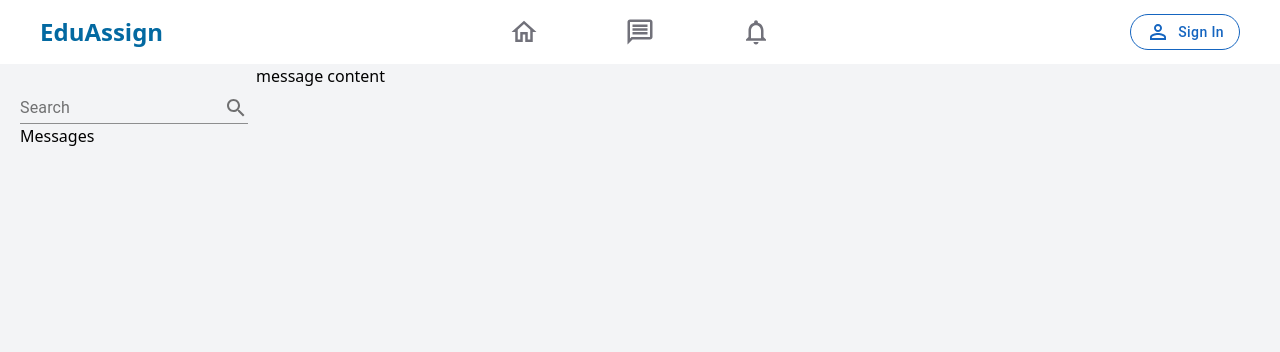
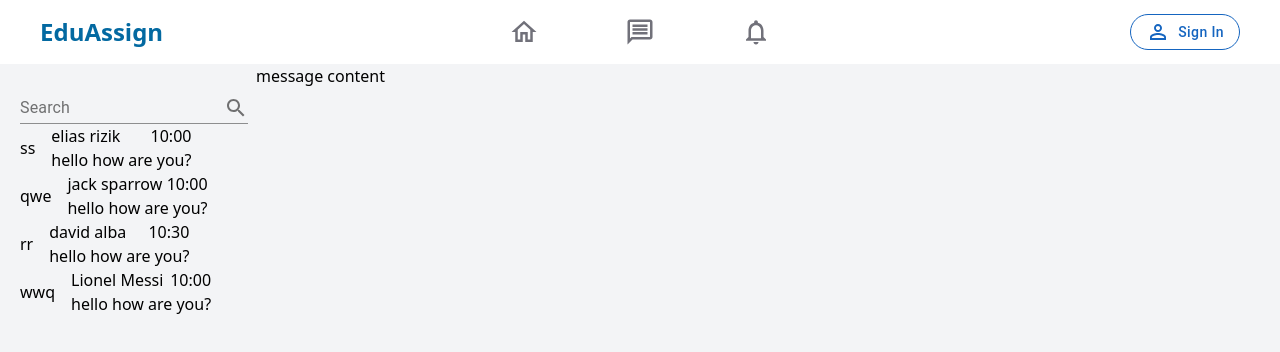
Before and after one commit to eliasrizik93/EduAssign, a React (Create React App) app in the folder client/: page /messages in a window 1280 px wide. Shown: the top 352 px of the page. Built offline with nearby package versions, Linux system fonts and the light colour scheme.

Commit message:
change structer and add messages

```diff
--- a/client/src/App.tsx
+++ b/client/src/App.tsx
@@ -1,14 +1,14 @@
 import React from "react";
 import NavBar from "./components/NavBar/NavBar";
 import { Route, Routes } from "react-router-dom";
-import Messages from "./components/Messages/Messages";
+import MessagesPage from "./components/Messages/MessagesPage";
 
 const App: React.FC = () => {
   return (
     <>
       <NavBar />
       <Routes>
-        <Route path="/messages" element={<Messages />} />
+        <Route path="/messages" element={<MessagesPage />} />
       </Routes>
     </>
   );
--- a/client/src/components/Messages/Messages.tsx
+++ b/client/src/components/Messages/MessagesPage.tsx
@@ -1,6 +1,6 @@
 import React from "react";
-import SideBarMessages from "./SideBarMessages/SideBarMessages";
 import MessageContent from "./MessageContent/MessageContent";
+import SideBarMessages from "./SidebarMessages/SideBarMessages";
 
 const Messages: React.FC = () => {
   return (
--- a/client/src/components/Messages/SideBarMessages/SideBarMessages.tsx
+++ b/client/src/components/Messages/SideBarMessages/SideBarMessages.tsx
@@ -1,81 +1,14 @@
-import React, { ChangeEvent, useState } from 'react';
-import TextField from '@material-ui/core/TextField';
-import SearchIcon from '@material-ui/icons/Search';
-import { makeStyles } from '@material-ui/core/styles';
-
-const useStyles = makeStyles((theme) => ({
-  input: {
-    width: '100%',
-  },
-  searchIcon: {
-    color: theme.palette.action.active,
-  },
-  focused: {
-    color: theme.palette.primary.main,
-  },
-  labelContainer: {
-    '&$labelFocused': {
-      fontWeight: 'bold',
-    },
-  },
-  labelFocused: {},
-  errorMessage: {
-    color: 'red',
-  },
-}));
-
-const REGEX_CHECK = /\d|[^\w\s]/; // No numbers or special characters
+import React from 'react';
+import SidebarSearch from './SidebarSearch/SidebarSearch';
+import SidebarMessagesList from './SidebarMessagesList/SidebarMessagesList';
 
 const SideBarMessages = () => {
-  const [inputIsFocused, setInputIsFocused] = useState<boolean>(false)
-  const [searchValue, setSearchValue] = useState<string>('')
-  const [errorMessage, setErrorMessage] = useState<string>('')
-  const classes = useStyles();
-
-  const handleInputFocus = () => {
-    setInputIsFocused(true);
-  };
-
-  const handleInputBlur = () => {
-    setInputIsFocused(false);
-  };
-
-  const checkSearchValue = (event: ChangeEvent<HTMLInputElement>) => {
-    const { value } = event.target;
-    setSearchValue(value);
-
-    if (REGEX_CHECK.test(value)) {
-      setErrorMessage('Invalid input');
-    } else {
-      setErrorMessage('');
-    }
-  };
-
   return (
     <div className="w-1/5 pr-2 pl-5 pt-3">
-      <TextField
-        id="standard-basic"
-        label="Search"
-        variant="standard"
-        className={classes.input}
-        value={searchValue}
-        onChange={checkSearchValue}
-        onFocus={handleInputFocus}
-        onBlur={handleInputBlur}
-        InputProps={{
-          endAdornment: (
-            <SearchIcon className={`${classes.searchIcon} ${inputIsFocused && classes.focused}`} />
-          ),
-        }}
-        InputLabelProps={{
-          classes: {
-            root: classes.labelContainer,
-            focused: classes.labelFocused,
-          },
-        }}
-      />
-      {errorMessage && <div className={classes.errorMessage}>{errorMessage}</div>}
-      <div className="h-full">Messages</div>
+        <SidebarSearch />
+      <div className="h-full w-full">
+        <SidebarMessagesList />
+      </div>
     </div>
   );
 };
--- /dev/null
+++ b/client/src/components/Messages/SideBarMessages/SidebarMessagesList/SidebarMessagesList.tsx
@@ -0,0 +1,60 @@
+import { makeStyles } from "@material-ui/core";
+
+const Users = [{
+    name: 'elias rizik',
+    time: '10:00',
+    notifications: 3,
+    lastMessage: 'hello how are you?',
+    iconImage: 'ss'
+},
+{
+    name: 'jack sparrow',
+    time: '10:00',
+    notifications: 3,
+    lastMessage: 'hello how are you?',
+    iconImage: 'qwe'
+},
+{
+    name: 'david alba',
+    time: '10:30',
+    notifications: 3,
+    lastMessage: 'hello how are you?',
+    iconImage: 'rr'
+},
+{
+    name: 'Lionel Messi',
+    time: '10:00',
+    notifications: 3,
+    lastMessage: 'hello how are you?',
+    iconImage: 'wwq'
+}]
+
+const useStyles = makeStyles((theme) => ({
+    fullWidth: {
+        width: '100%',
+    }
+}))
+const SidebarMessagesList = () => {
+    const classes = useStyles()
+    return (
+        <>
+            {Users.length > 0 && Users.map(user => {
+                return (
+                    <div className={`flex items-center ${classes.fullWidth}`}>
+                        <div>{user.iconImage}</div>
+                        <div className="ml-4">
+                            <div className="flex">
+                                <div>{user.name}</div>
+                                <div className="ml-auto">{user.time}</div>
+                            </div>
+                            <div>{user.lastMessage}</div>
+                        </div>
+                    </div>
+                )
+            })}
+        </>
+    )
+}
+
+
+export default SidebarMessagesList
--- /dev/null
+++ b/client/src/components/Messages/SideBarMessages/SidebarSearch/SidebarSearch.tsx
@@ -0,0 +1,83 @@
+import React, { ChangeEvent, useState } from 'react';
+import TextField from '@material-ui/core/TextField';
+import SearchIcon from '@material-ui/icons/Search';
+import { makeStyles } from '@material-ui/core/styles';
+import { red } from '@material-ui/core/colors';
+
+const useStyles = makeStyles((theme) => ({
+    input: {
+        width: '100%',
+    },
+    searchIcon: {
+        color: theme.palette.action.active,
+    },
+    focused: {
+        color: theme.palette.primary.main,
+    },
+    labelContainer: {
+        '&$labelFocused': {
+            fontWeight: 'bold',
+        },
+    },
+    labelFocused: {},
+    errorMessage: {
+        color: red[500],
+    },
+}));
+
+const REGEX_CHECK = /\d|[^\w\s]/; // No numbers or special characters
+
+const SidebarSearch = () => {
+
+    const [inputIsFocused, setInputIsFocused] = useState<boolean>(false)
+    const [searchValue, setSearchValue] = useState<string>('')
+    const [errorMessage, setErrorMessage] = useState<string>('')
+    const classes = useStyles();
+
+    const handleInputFocus = () => {
+        setInputIsFocused(true);
+    };
+
+    const handleInputBlur = () => {
+        setInputIsFocused(false);
+    };
+
+    const checkSearchValue = (event: ChangeEvent<HTMLInputElement>) => {
+        const { value } = event.target;
+        setSearchValue(value);
+
+        if (REGEX_CHECK.test(value)) {
+            setErrorMessage('Invalid input');
+        } else {
+            setErrorMessage('');
+        }
+    };
+
+    return (
+        <>
+            <TextField
+                id="standard-basic"
+                label="Search"
+                variant="standard"
+                className={classes.input}
+                value={searchValue}
+                onChange={checkSearchValue}
+                onFocus={handleInputFocus}
+                onBlur={handleInputBlur}
+                InputProps={{
+                    endAdornment: (
+                        <SearchIcon className={`${classes.searchIcon} ${inputIsFocused && classes.focused}`} />
+                    ),
+                }}
+                InputLabelProps={{
+                    classes: {
+                        root: classes.labelContainer,
+                        focused: classes.labelFocused,
+                    },
+                }}
+            />
+            {errorMessage && <div className={classes.errorMessage}>{errorMessage}</div>}
+        </>
+    )
+}
+export default SidebarSearch
```
